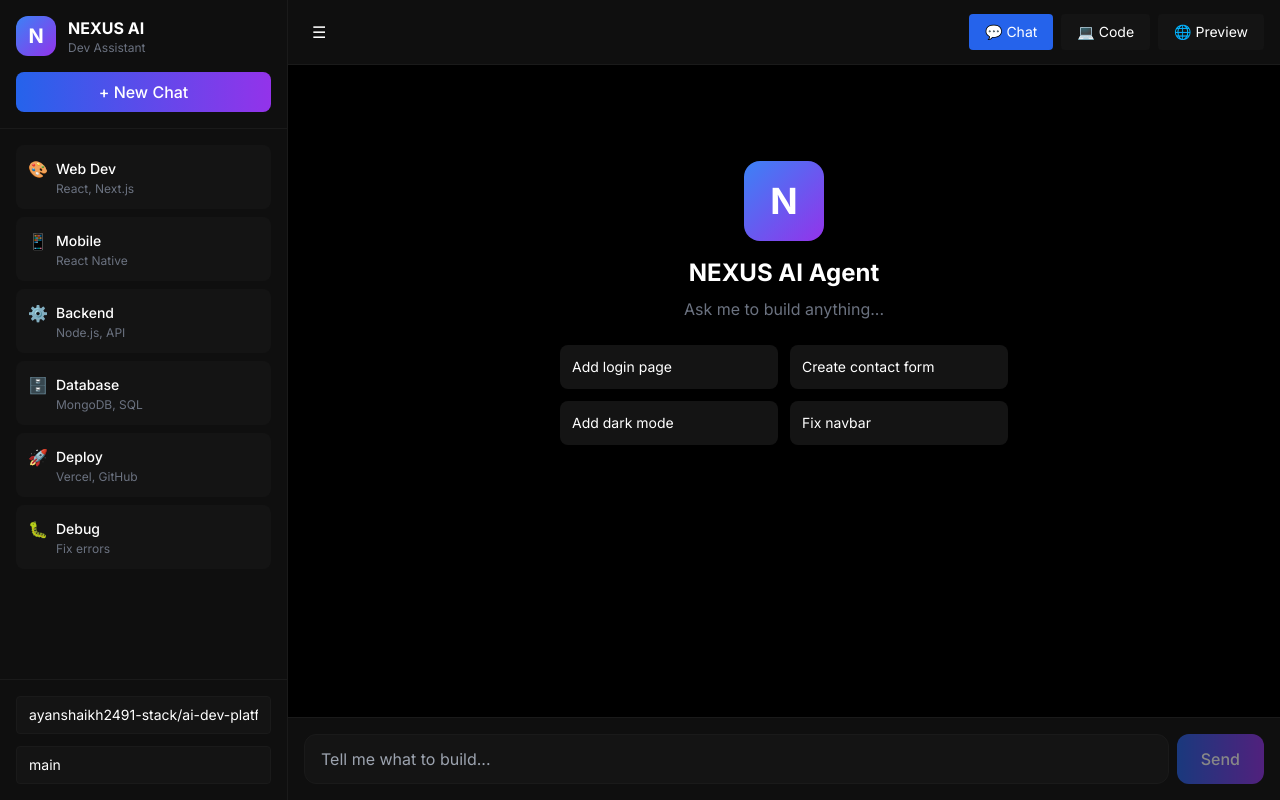
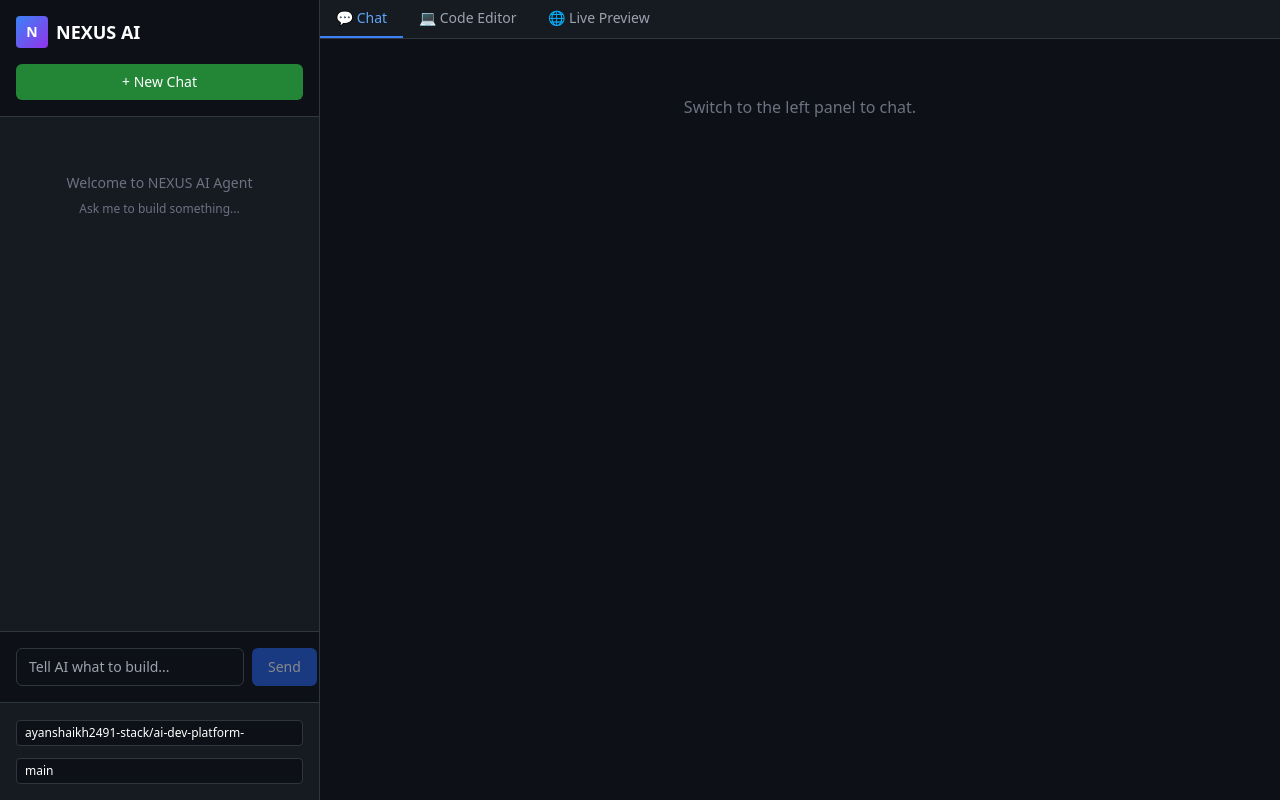
Before and after one commit to ayanshaikh2491-stack/ai-dev-platform-, a Next.js app: page / in a window 1280 px wide. Built offline with nearby package versions, Linux system fonts and the light colour scheme.

Commit message:
Update page.tsx

```diff
--- a/app/page.tsx
+++ b/app/page.tsx
@@ -1,12 +1,11 @@
 "use client";
 
 import { useState } from "react";
+import Editor from "@monaco-editor/react"; // Monaco Editor for VS Code feel
 
 interface Message {
   role: "user" | "assistant" | "system";
   content: string;
-  code?: string;
-  fileName?: string;
 }
 
 export default function Home() {
@@ -16,10 +15,12 @@ export default function Home() {
   const [branch, setBranch] = useState("main");
   const [loading, setLoading] = useState(false);
   const [activeTab, setActiveTab] = useState<"chat" | "code" | "preview">("chat");
-  const [currentCode, setCurrentCode] = useState("");
-  const [currentFile, setCurrentFile] = useState("");
+
+  // Code & Preview State
+  const [currentCode, setCurrentCode] = useState("// Code will appear here...");
+  const [currentFile, setCurrentFile] = useState("index.html");
   const [previewUrl, setPreviewUrl] = useState("");
-  const [showSidebar, setShowSidebar] = useState(true);
+  const [fileTreeOpen, setFileTreeOpen] = useState(true);
 
   const sendMessage = async () => {
     if (!input.trim() || loading) return;
@@ -42,231 +43,233 @@ export default function Home() {
       const data = await res.json();
 
       if (data.success) {
-        // Show AI response
-        const aiMessage: Message = {
-          role: "assistant",
-          content: `✅ **Task Planned**\n\n📋 ${data.plan?.summary || "Processing..."}\n⏱️ ${data.plan?.estimatedTime || ""}`,
-        };
-        setMessages([...updatedMessages, aiMessage]);
-        // If code generated, show in Code tab
-        if (data.plan?.steps?.[0]?.code) {
-          setCurrentCode(data.plan.steps[0].code);
-          setCurrentFile(data.plan.steps[0].file || "new-file.tsx");
-        }
+        // Add AI response
+        setMessages([
+          ...updatedMessages,
+          {
+            role: "assistant",             content: `✅ **Task Completed!**\n\n📝 I have generated the code for:\n${data.plan?.summary || "your request"}\n\nCheck the **Code** tab to view the changes.`
+          },
+        ]);
 
-        // Generate preview URL
+        // Simulate Code Generation (In real app, this comes from AI)
+        const generatedCode = `
+<!DOCTYPE html>
+<html lang="en">
+<head>
+    <meta charset="UTF-8">
+    <title>NEXUS AI Project</title>
+    <style>
+        body { font-family: sans-serif; background: #f0f0f0; padding: 20px; }
+        .card { background: white; padding: 20px; border-radius: 8px; box-shadow: 0 2px 5px rgba(0,0,0,0.1); }
+        h1 { color: #333; }
+    </style>
+</head>
+<body>
+    <div class="card">
+        <h1>Welcome to NEXUS AI</h1>
+        <p>This is a professional website built by AI.</p>
+        <button onclick="alert('Hello from Nexus AI!')">Click Me</button>
+    </div>
+</body>
+</html>`;
+
+        setCurrentCode(generatedCode);
+        setCurrentFile("index.html");
+        setActiveTab("code");
+
+        // Generate Preview URL (Simulated)
         const [owner, name] = repoUrl.split("/");
         setPreviewUrl(`https://${name}-git-${branch}-${owner.toLowerCase().replace(/[^a-z0-9]/g, "-")}.vercel.app`);
 
       } else {
-        setMessages([...updatedMessages, {
-          role: "system",
-          content: `❌ Error: ${data.error}`
-        }]);
+        setMessages([
+          ...updatedMessages,
+          { role: "system", content: `❌ Error: ${data.error}` },
+        ]);
       }
     } catch (error) {
-      setMessages([...updatedMessages, {
-        role: "system",
-        content: "❌ Connection error"
-      }]);
+      setMessages([
+        ...updatedMessages,
+        { role: "system", content: "❌ Connection error" },
+      ]);
     }
 
     setLoading(false);
   };
+  return (
+    <div className="flex h-screen bg-[#0d1117] text-white overflow-hidden font-sans">
 
-  return (
-    <div className="flex h-screen bg-black text-white">
-      {/* Sidebar */}
-      {showSidebar && (
-        <aside className="w-72 bg-[#0f0f0f] border-r border-[#1a1a1a] flex flex-col">
-          <div className="p-4 border-b border-[#1a1a1a]">
-            <div className="flex items-center gap-3 mb-4">
-              <div className="w-10 h-10 rounded-xl bg-gradient-to-br from-blue-500 to-purple-600 flex items-center justify-center">
-                <span className="text-white font-bold text-xl">N</span>
+      {/* LEFT SIDEBAR: Chat & Settings */}
+      <aside className={`w-80 flex flex-col bg-[#161b22] border-r border-[#30363d] transition-all duration-300 ${fileTreeOpen ? 'mr-0' : ''}`}>
+        {/* Header */}
+        <div className="p-4 border-b border-[#30363d] bg-[#0d1117]">
+          <div className="flex items-center gap-2 mb-4">
+            <div className="w-8 h-8 rounded bg-gradient-to-br from-blue-500 to-purple-600 flex items-center justify-center font-bold text-sm">N</div>
+            <h1 className="font-bold text-lg">NEXUS AI</h1>
           </div>
-              <div>
-                <h1 className="font-bold">NEXUS AI</h1>
-                <p className="text-xs text-gray-500">Dev Assistant</p>
-              </div>
-            </div>
-            <button
-              onClick={() => setMessages([])}
-              className="w-full py-2 px-4 bg-gradient-to-r from-blue-600 to-purple-600 rounded-lg font-medium"
-            >
+          <button onClick={() => setMessages([])} className="w-full py-2 px-3 bg-[#238636] hover:bg-[#2ea043] rounded-md text-sm font-medium transition-colors">
             + New Chat
           </button>
         </div>
-          {/* Features */}
-          <div className="flex-1 overflow-y-auto p-4 space-y-2">
-            {[
-              { icon: "🎨", title: "Web Dev", desc: "React, Next.js" },
-              { icon: "📱", title: "Mobile", desc: "React Native" },
-              { icon: "⚙️", title: "Backend", desc: "Node.js, API" },
-              { icon: "🗄️", title: "Database", desc: "MongoDB, SQL" },
-              { icon: "🚀", title: "Deploy", desc: "Vercel, GitHub" },
-              { icon: "🐛", title: "Debug", desc: "Fix errors" },
-            ].map((f, i) => (
-              <div key={i} className="p-3 bg-[#141414] rounded-lg">
-                <div className="flex items-center gap-2">
-                  <span>{f.icon}</span>
-                  <span className="text-sm font-medium">{f.title}</span>
+
+        {/* Chat Area */}
+        <div className="flex-1 overflow-y-auto p-4 space-y-4">
+          {messages.length === 0 ? (
+            <div className="text-center text-gray-500 mt-10">
+              <p className="text-sm">Welcome to NEXUS AI Agent</p>
+              <p className="text-xs mt-2">Ask me to build something...</p>
             </div>
-                <p className="text-xs text-gray-500 ml-7">{f.desc}</p>
+          ) : (
+            messages.map((msg, i) => (
+              <div key={i} className={`p-3 rounded-lg text-sm ${
+                msg.role === "user"
+                  ? "bg-[#1f6feb] text-white ml-auto max-w-[90%]"
+                  : msg.role === "system"
+                  ? "bg-red-900/30 border border-red-800 text-red-200 mr-auto max-w-[90%]"
+                  : "bg-[#21262d] border border-[#30363d] mr-auto max-w-[90%]"
+              }`}>
+                {msg.content}
               </div>
-            ))}
+            ))
+          )}
+          {loading && (
+            <div className="flex gap-1 p-3 bg-[#21262d] rounded-lg w-fit">
+              <div className="w-2 h-2 bg-blue-500 rounded-full animate-bounce"></div>
+              <div className="w-2 h-2 bg-blue-500 rounded-full animate-bounce delay-100"></div>
+              <div className="w-2 h-2 bg-blue-500 rounded-full animate-bounce delay-200"></div>
+            </div>
+          )}
         </div>
 
-          {/* Settings */}
-          <div className="p-4 border-t border-[#1a1a1a] space-y-3">
+        {/* Input Area */}
+        <div className="p-4 border-t border-[#30363d] bg-[#0d1117]">
+          <div className="flex gap-2">
+            <input
+              type="text"              value={input}
+              onChange={(e) => setInput(e.target.value)}
+              onKeyDown={(e) => e.key === "Enter" && sendMessage()}
+              placeholder="Tell AI what to build..."
+              disabled={loading}
+              className="flex-1 bg-[#0d1117] border border-[#30363d] rounded-md px-3 py-2 text-sm focus:outline-none focus:border-blue-500 disabled:opacity-50"
+            />
+            <button
+              onClick={sendMessage}
+              disabled={loading || !input.trim()}
+              className="px-4 py-2 bg-blue-600 hover:bg-blue-700 rounded-md text-sm font-medium disabled:opacity-50"
+            >
+              Send
+            </button>
+          </div>
+        </div>
+
+        {/* Settings Panel */}
+        <div className="p-4 border-t border-[#30363d] bg-[#161b22]">
+          <div className="space-y-3">
             <input
               type="text"
               value={repoUrl}
               onChange={(e) => setRepoUrl(e.target.value)}
-              placeholder="username/repo"
-              className="w-full px-3 py-2 bg-[#141414] border border-[#1a1a1a] rounded text-sm"
+              placeholder="GitHub Repo (user/repo)"
+              className="w-full bg-[#0d1117] border border-[#30363d] rounded px-2 py-1 text-xs focus:outline-none focus:border-blue-500"
             />
             <input
               type="text"
               value={branch}
               onChange={(e) => setBranch(e.target.value)}
-              placeholder="Branch"
-              className="w-full px-3 py-2 bg-[#141414] border border-[#1a1a1a] rounded text-sm"
+              placeholder="Branch (main)"
+              className="w-full bg-[#0d1117] border border-[#30363d] rounded px-2 py-1 text-xs focus:outline-none focus:border-blue-500"
             />
           </div>
+        </div>
       </aside>
-      )}
 
-      {/* Main Content */}
-      <div className="flex-1 flex flex-col">
-        {/* Header */}
-        <header className="flex items-center justify-between px-4 py-3 border-b border-[#1a1a1a] bg-[#0f0f0f]">
-          <button onClick={() => setShowSidebar(!showSidebar)} className="p-2">☰</button>
-          <div className="flex gap-2">
-            {["chat", "code", "preview"].map((tab) => (
+      {/* RIGHT AREA: Code & Preview */}
+      <main className="flex-1 flex flex-col min-w-0">
+        {/* Tabs */}
+        <div className="flex border-b border-[#30363d] bg-[#161b22]">
           <button
-                key={tab}
-                onClick={() => setActiveTab(tab as any)}                className={`px-4 py-2 rounded text-sm ${
-                  activeTab === tab
-                    ? "bg-blue-600 text-white"
-                    : "bg-[#141414] hover:bg-[#1a1a1a]"
+            onClick={() => setActiveTab("chat")}
+            className={`px-4 py-2 text-sm font-medium border-b-2 transition-colors ${
+              activeTab === "chat" ? "border-blue-500 text-blue-400" : "border-transparent text-gray-400 hover:text-white"
             }`}
           >
-                {tab === "chat" ? "💬" : tab === "code" ? "💻" : "🌐"} {tab.charAt(0).toUpperCase() + tab.slice(1)}
+            💬 Chat
+          </button>          <button
+            onClick={() => setActiveTab("code")}
+            className={`px-4 py-2 text-sm font-medium border-b-2 transition-colors ${
+              activeTab === "code" ? "border-blue-500 text-blue-400" : "border-transparent text-gray-400 hover:text-white"
+            }`}
+          >
+            💻 Code Editor
           </button>
-            ))}
+          <button
+            onClick={() => setActiveTab("preview")}
+            className={`px-4 py-2 text-sm font-medium border-b-2 transition-colors ${
+              activeTab === "preview" ? "border-blue-500 text-blue-400" : "border-transparent text-gray-400 hover:text-white"
+            }`}
+          >
+            🌐 Live Preview
+          </button>
         </div>
-        </header>
 
         {/* Content Area */}
-        <div className="flex-1 overflow-hidden">
-          {/* Chat Tab */}
+        <div className="flex-1 relative bg-[#0d1117]">
+
+          {/* CHAT TAB */}
           {activeTab === "chat" && (
-            <div className="h-full flex flex-col">
-              <div className="flex-1 overflow-y-auto p-4 space-y-4">
-                {messages.length === 0 ? (
-                  <div className="text-center mt-20">
-                    <div className="w-20 h-20 rounded-2xl bg-gradient-to-br from-blue-500 to-purple-600 flex items-center justify-center mx-auto mb-4">
-                      <span className="text-white text-4xl font-bold">N</span>
-                    </div>
-                    <h2 className="text-2xl font-bold mb-2">NEXUS AI Agent</h2>
-                    <p className="text-gray-500 mb-6">Ask me to build anything...</p>
-                    <div className="grid grid-cols-2 gap-3 max-w-md mx-auto">
-                      {["Add login page", "Create contact form", "Add dark mode", "Fix navbar"].map((ex, i) => (
-                        <button
-                          key={i}
-                          onClick={() => setInput(ex)}
-                          className="p-3 bg-[#141414] rounded-lg text-left text-sm hover:bg-[#1a1a1a]"
-                        >
-                          {ex}
-                        </button>
-                      ))}
-                    </div>
-                  </div>
-                ) : (
-                  messages.map((msg, i) => (
-                    <div key={i} className={`flex ${msg.role === "user" ? "justify-end" : "justify-start"}`}>
-                      <div className={`max-w-[85%] rounded-2xl px-5 py-3 ${
-                        msg.role === "user"
-                          ? "bg-gradient-to-r from-blue-600 to-purple-600 rounded-br-md"
-                          : msg.role === "system"
-                          ? "bg-red-950/30 border border-red-900 text-red-300 rounded-bl-md"
-                          : "bg-[#141414] border border-[#1a1a1a] rounded-bl-md"
-                      }`}>
-                        <p className="text-sm whitespace-pre-wrap">{msg.content}</p>
-                      </div>
-                    </div>                  ))
-                )}
-                {loading && (
-                  <div className="flex justify-start">
-                    <div className="bg-[#141414] border border-[#1a1a1a] rounded-2xl px-5 py-3">
-                      <div className="flex gap-1">
-                        {[0, 150, 300].map((d, i) => (
-                          <div key={i} className="w-2 h-2 bg-blue-500 rounded-full animate-bounce" style={{ animationDelay: `${d}ms` }} />
-                        ))}
-                      </div>
-                    </div>
-                  </div>
-                )}
-              </div>
-              <div className="p-4 border-t border-[#1a1a1a] bg-[#0f0f0f]">
-                <div className="flex gap-2">
-                  <input
-                    type="text"
-                    value={input}
-                    onChange={(e) => setInput(e.target.value)}
-                    onKeyDown={(e) => e.key === "Enter" && sendMessage()}
-                    placeholder="Tell me what to build..."
-                    disabled={loading}
-                    className="flex-1 px-4 py-3 bg-[#141414] border border-[#1a1a1a] rounded-xl focus:outline-none focus:border-blue-500"
-                  />
-                  <button
-                    onClick={sendMessage}
-                    disabled={loading || !input.trim()}
-                    className="px-6 py-3 bg-gradient-to-r from-blue-600 to-purple-600 rounded-xl font-medium disabled:opacity-50"
-                  >
-                    Send
-                  </button>
-                </div>
+            <div className="absolute inset-0 p-4 overflow-y-auto">
+              {/* Messages are already rendered in Sidebar, but we can show history here too if needed */}
+              <div className="text-center text-gray-500 mt-10">
+                <p>Switch to the left panel to chat.</p>
               </div>
             </div>
           )}
 
-          {/* Code Tab */}
+          {/* CODE EDITOR TAB */}
           {activeTab === "code" && (
-            <div className="h-full bg-[#0a0a0a]">
-              {currentCode ? (
-                <pre className="p-4 text-sm overflow-auto h-full">
-                  <code className="text-gray-300">{currentCode}</code>
-                </pre>
-              ) : (
-                <div className="flex items-center justify-center h-full text-gray-500">
-                  <p>Code will appear here after AI generates it</p>
+            <div className="absolute inset-0 flex flex-col">
+              {/* File Path Bar */}
+              <div className="flex items-center gap-2 px-4 py-2 bg-[#161b22] border-b border-[#30363d]">
+                <span className="text-xs text-gray-400">src/</span>
+                <span className="text-xs font-mono text-blue-400">{currentFile}</span>
+              </div>
+              {/* Monaco Editor */}
+              <Editor
+                height="100%"
+                language="html" // Change to 'javascript', 'typescript', etc. based on file
+                theme="vs-dark"
+                value={currentCode}
+                options={{
+                  minimap: { enabled: false },
+                  fontSize: 14,
+                  wordWrap: "on",
+                  automaticLayout: true,                  scrollBeyondLastLine: false,
+                }}
+              />
             </div>
           )}
-            </div>          )}
 
-          {/* Preview Tab */}
+          {/* PREVIEW TAB */}
           {activeTab === "preview" && (
-            <div className="h-full bg-white">
+            <div className="absolute inset-0 bg-white">
               {previewUrl ? (
                 <iframe
                   src={previewUrl}
                   className="w-full h-full border-0"
-                  title="Preview"
+                  title="Live Preview"
                   sandbox="allow-scripts allow-same-origin"
                 />
               ) : (
-                <div className="flex items-center justify-center h-full text-gray-500">
-                  <div className="text-center">
+                <div className="flex flex-col items-center justify-center h-full text-gray-500">
                   <div className="text-6xl mb-4">🌐</div>
-                    <p>Make a request to see live preview</p>
-                  </div>
+                  <p className="text-lg font-medium">No Preview Available</p>
+                  <p className="text-sm mt-2">Make a request to generate code and see the live preview.</p>
                 </div>
               )}
             </div>
           )}
         </div>
-      </div>
+      </main>
     </div>
   );
 }
```
Lines whose indentation alone changed are shown as unchanged.
